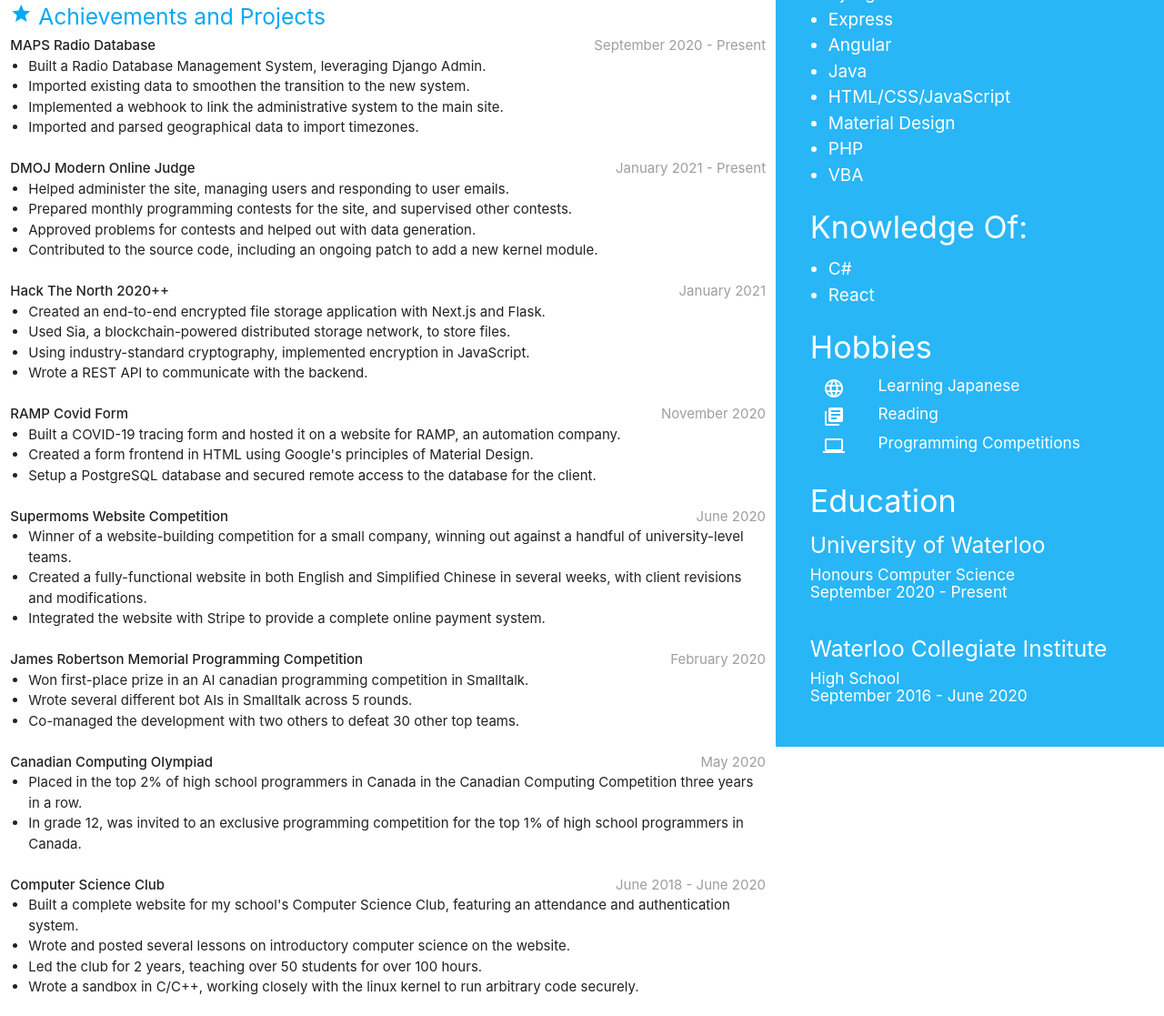
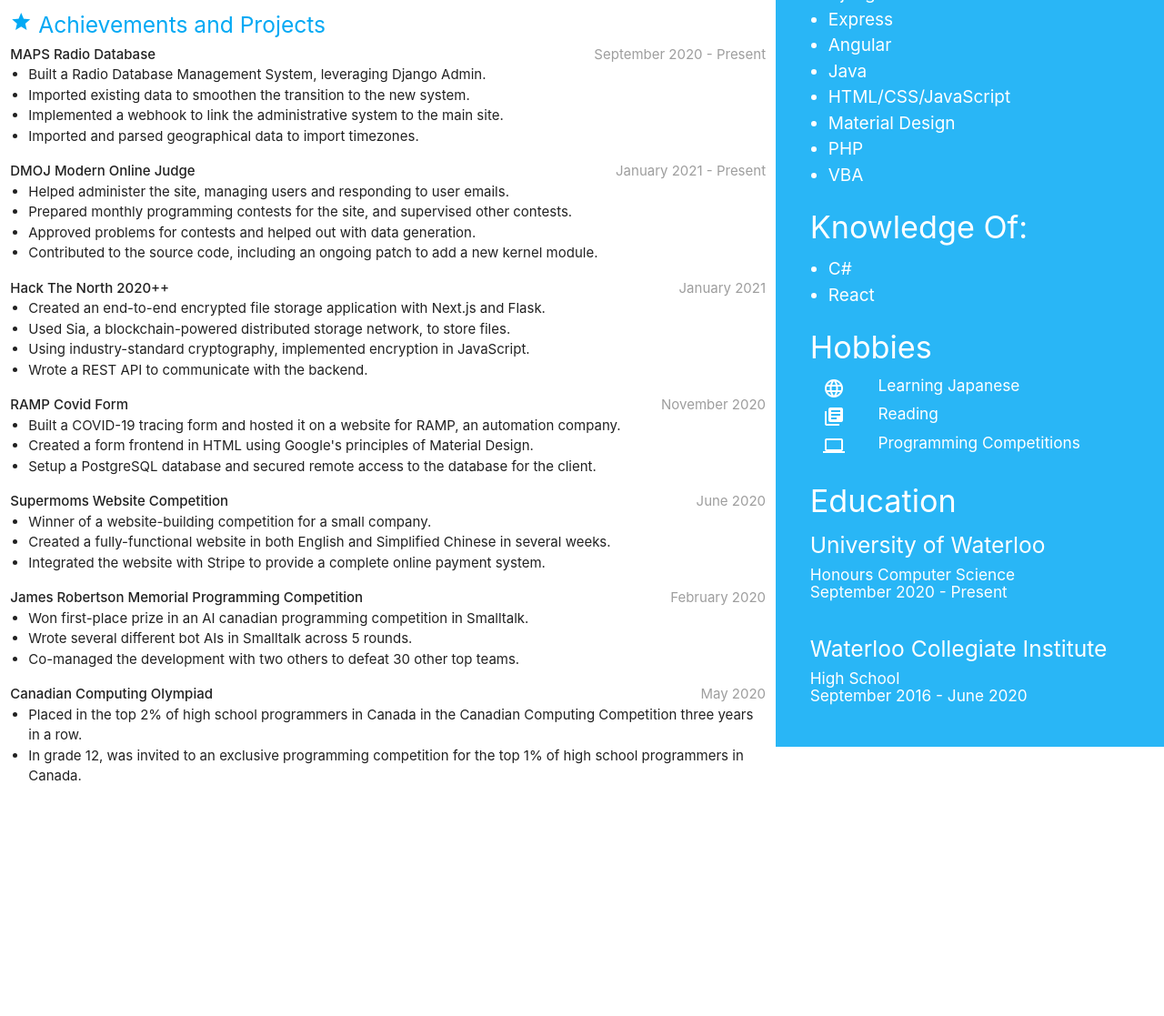
Before and after one commit to Riolku/resume, a plain HTML site: page index.html in a window 1280 px wide. Shown: the part 621-1738 px from the top of the page at 91% size. After the commit the page ends 1522 px from the top, so only its background shows below. Drawn offline with nearby package versions, Linux system fonts and the light colour scheme.

Commit message:
change deletion and re-style with "entry" class for jan 2022

```diff
--- a/index.html
+++ b/index.html
@@ -33,6 +33,7 @@
           <i class="material-icons">business_center</i> Work Experience
         </h5>
 
+        <div class="entry">
           <div class="row">
             <div class="col s8">
               <strong>
@@ -51,23 +52,28 @@
 
           <ul class="browser-default">
             <li>
-            Developed a system to track vacations for employees.
+              Designed, developed and implemented an employee HR system.
             </li>
 
             <li>
-            Developed a system in Angular and Express to track timesheets.
+              Managed the project from requirements, specifications through deployment and testing.
             </li>
 
             <li>
-            Created reporting tools to bridge the system with Dynamics and PayWeb.
+              Created a new system in Angular and Express and deployed to a new server.
+            </li>
+
+            <li>
+              Created reporting tools to bridge the system with existing Dynamics and PayWeb applications.
             </li>
 
             <li>
               Wrote a script to import the existing timesheet data into the new system.
             </li>
           </ul>
+        </div>
 
-        <br>
+        <div class="entry">
           <div class="row">
             <div class="col s8">
               <strong>
@@ -105,8 +111,9 @@
               Worked remotely for the entire summer.
             </li>
           </ul>
+        </div>
 
-        <br>
+        <div class="entry">
           <div class="row">
             <div class="col s8">
               <strong>
@@ -137,11 +144,13 @@
               Tested and used the project's API to help implement a data browser application.
             </li>
           </ul>
+        </div>
 
         <h5 class="light-blue-text">
           <i class="material-icons">star</i> Achievements and Projects
         </h5>
 
+        <div class="entry">
           <div class="row">
             <div class="col s8">
               <strong>
@@ -172,9 +181,9 @@
               Imported and parsed geographical data to import timezones.
             </li>
           </ul>
+        </div>
 
-        <br>
-
+        <div class="entry">
           <div class="row">
             <div class="col s8">
               <strong>
@@ -205,9 +214,9 @@
               Contributed to the source code, including an ongoing patch to add a new kernel module.
             </li>
           </ul>
+        </div>
 
-        <br>
-
+        <div class="entry">
           <div class="row">
             <div class="col s8">
               <strong>
@@ -238,9 +247,9 @@
               Wrote a REST API to communicate with the backend.
             </li>
           </ul>
+        </div>
 
-        <br>
-
+        <div class="entry">
           <div class="row">
             <div class="col s8">
               <strong>
@@ -267,9 +276,9 @@
               Setup a PostgreSQL database and secured remote access to the database for the client.
             </li>
           </ul>
+        </div>
 
-        <br>
-
+        <div class="entry">
           <div class="row">
             <div class="col s8">
               <strong>
@@ -280,24 +289,24 @@
             <div class="col s4 right-align grey-text">
               June 2020
             </div>
-
           </div>
 
           <ul class="browser-default">
             <li>
-            Winner of a website-building competition for a small company, winning out against a handful of university-level teams.
+              Winner of a website-building competition for a small company.
             </li>
 
             <li>
-            Created a fully-functional website in both English and Simplified Chinese in several weeks, with client revisions and modifications.
+              Created a fully-functional website in both English and Simplified Chinese in several weeks.
             </li>
 
             <li>
               Integrated the website with Stripe to provide a complete online payment system.
             </li>
           </ul>
+        </div>
 
-        <br>
+        <div class="entry">
           <div class="row">
             <div class="col s8">
               <strong>
@@ -324,9 +333,9 @@
               Co-managed the development with two others to defeat 30 other top teams.
             </li>
           </ul>
+        </div>
 
-        <br>
-
+        <div class="entry">
           <div class="row">
             <div class="col s8">
               <strong>
@@ -349,39 +358,7 @@
               In grade 12, was invited to an exclusive programming competition for the top 1% of high school programmers in Canada.
             </li>
           </ul>
-
-        <br>
-
-        <div class="row">
-          <div class="col s8">
-            <strong>
-              Computer Science Club
-            </strong>
         </div>
-
-          <div class="col s4 right-align grey-text">
-            June 2018 - June 2020
-          </div>
-
-        </div>
-
-        <ul class="browser-default">
-          <li>
-            Built a complete website for my school's Computer Science Club, featuring an attendance and authentication system.
-          </li>
-
-          <li>
-            Wrote and posted several lessons on introductory computer science on the website.
-          </li>
-
-          <li>
-            Led the club for 2 years, teaching over 50 students for over 100 hours.
-          </li>
-
-          <li>
-            Wrote a sandbox in C/C++, working closely with the linux kernel to run arbitrary code securely.
-          </li>
-        </ul>
 
       </div>
       <div class="col s4 right-side">
--- a/style.css
+++ b/style.css
@@ -18,6 +18,10 @@ ul.browser-default {
   padding-left: 20px;
 
   margin: 0;
+}
+
+.entry {
+  margin-bottom: 16px;
 }
 
 .right-side ul.browser-default li {
```
Also changed, not shown: 2 other files. Lines whose indentation alone changed are shown as unchanged.
